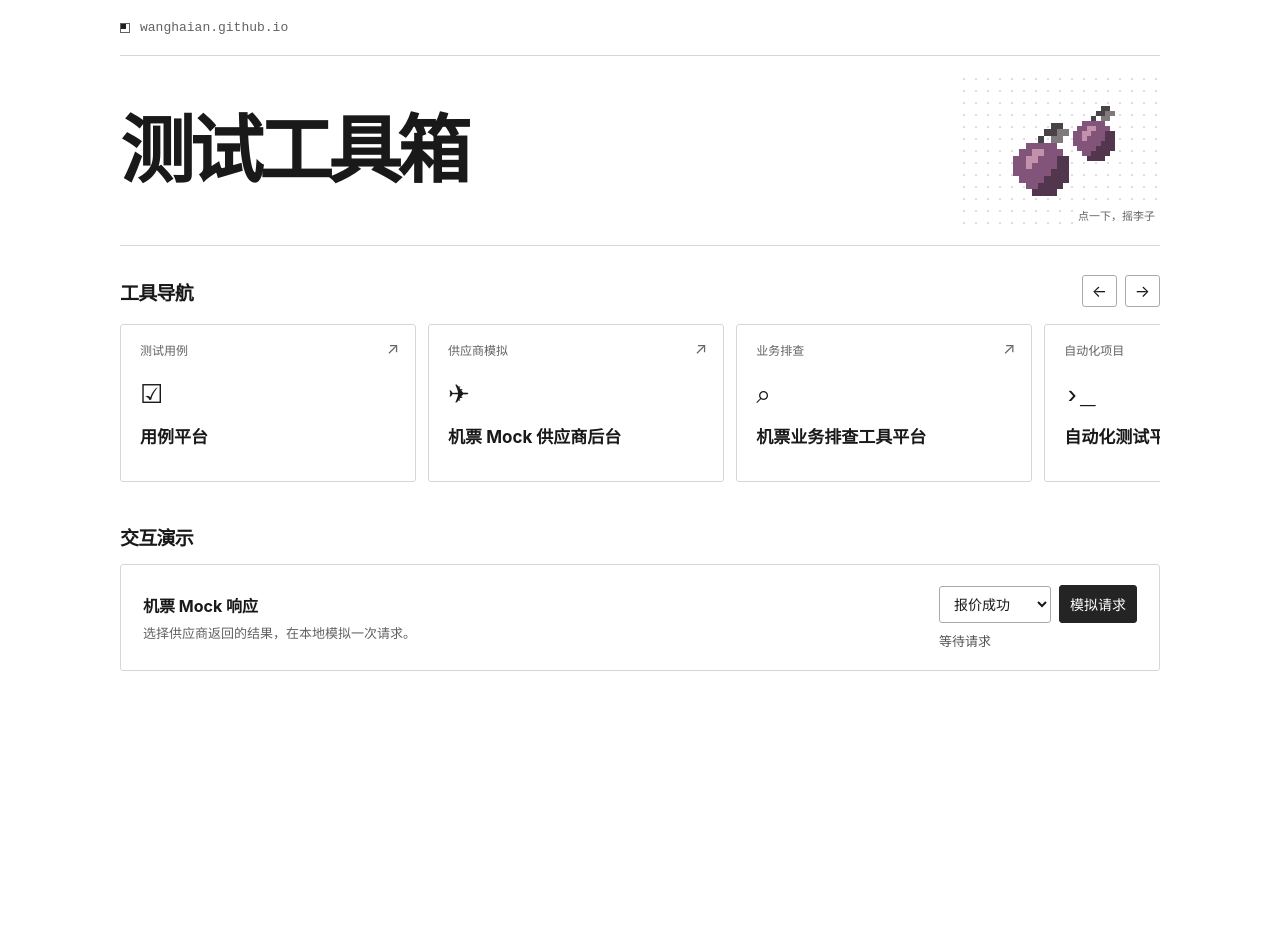
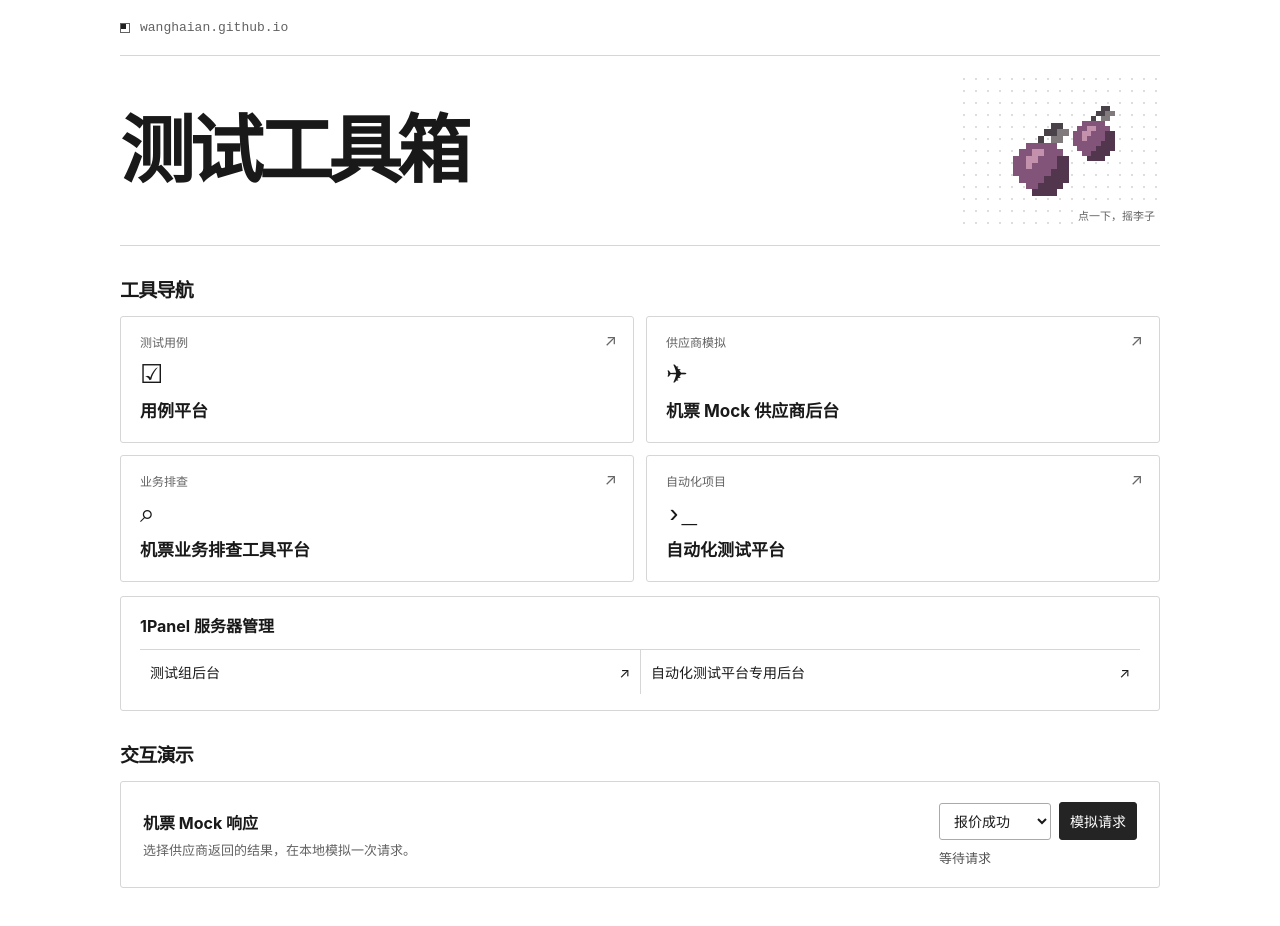
Before and after one commit to wanghaian/wanghaian.github.io, a plain HTML site: page index.html in a window 1280 px wide. Before the commit the page ends 800 px from the top, so only its background shows below. Drawn offline with Linux system fonts and the light colour scheme.

Commit message:
工具导航采用双列布局并合并 1Panel 入口

```diff
--- a/index.html
+++ b/index.html
@@ -1,7 +1,7 @@
 <!doctype html><html lang="zh-CN"><head><meta charset="utf-8"><meta name="viewport" content="width=device-width,initial-scale=1"><title>测试工具箱 · wanghaian</title>
 <style>
 *{box-sizing:border-box} :root{color-scheme:light;--line:#d6d6d6;--gray:#626262;color:#191919;background:white;font:16px Inter,"PingFang SC","Microsoft YaHei",sans-serif}
-body{margin:0}main{max-width:1120px;margin:auto;padding:0 40px 50px}header,.heading,.controls,.demo,.actions{display:flex;align-items:center}.top{display:flex;align-items:center;gap:10px;border-bottom:1px solid var(--line);height:56px;color:var(--gray);font:13px ui-monospace,monospace}.dot{width:10px;height:10px;background:#202020;box-shadow:inset -3px -3px white;border:1px solid}
+body{margin:0}main{max-width:1120px;margin:auto;padding:0 40px 50px}header,.heading,.demo,.actions{display:flex;align-items:center}.top{display:flex;align-items:center;gap:10px;border-bottom:1px solid var(--line);height:56px;color:var(--gray);font:13px ui-monospace,monospace}.dot{width:10px;height:10px;background:#202020;box-shadow:inset -3px -3px white;border:1px solid}
 header{justify-content:space-between;min-height:190px;border-bottom:1px solid var(--line);gap:12px}
 h1{font-size:clamp(35px,6vw,74px);line-height:1.1;letter-spacing:-.065em;margin:0}
 button,select{font:inherit;color:inherit;background:white;border:1px solid #aaa;cursor:pointer;border-radius:3px}
@@ -10,28 +10,34 @@ button:focus-visible,a:focus-visible,select:focus-visible{outline:2px solid blac
 canvas{width:100%;height:100%;image-rendering:pixelated}
 .hint{position:absolute;bottom:0;right:0;background:white;padding:2px 5px;color:var(--gray);font-size:11px}
 .heading{justify-content:space-between;margin:29px 0 14px}h2{font-size:19px;margin:0;letter-spacing:-.04em}
-.controls,.actions{gap:8px}.controls button{width:35px;height:32px}.controls button:disabled{opacity:.35;cursor:default}
-.strip{display:flex;gap:12px;overflow-x:auto;scroll-snap-type:x mandatory;padding:3px 3px 12px;scrollbar-width:thin;scrollbar-color:#c0c0c0 #fafafa}
-.card{position:relative;flex:0 0 calc((100% - 42px)/3.35);min-width:195px;scroll-snap-align:start;display:flex;flex-direction:column;align-items:flex-start;min-height:158px;border:1px solid var(--line);padding:16px 19px 20px;color:inherit;text-decoration:none;border-radius:3px}
-.card:hover,button:not(:disabled):hover{background:#f6f6f6;border-color:#777}.category{font-size:12px;color:var(--gray)}.mark{font:26px/1 ui-monospace,monospace;margin:25px 0 14px}.corner{position:absolute;right:16px;top:13px;color:#666}.card strong{font-size:17px}
+.actions{gap:8px}
+.grid,.panel-links{display:grid;grid-template-columns:repeat(2,minmax(0,1fr));gap:12px}
+.panel{margin-top:14px;border:1px solid var(--line);border-radius:3px;padding:16px 19px}
+.panel h3{margin:0 0 12px;font-size:16px}
+.panel-links{gap:0;border-top:1px solid var(--line)}
+.panel-links a{display:flex;align-items:center;justify-content:space-between;gap:8px;min-height:44px;padding:10px;color:inherit;text-decoration:none;font-size:14px}
+.panel-links a+a{border-left:1px solid var(--line)}
+.panel-links a:hover{background:#f6f6f6}
+.card{position:relative;min-width:0;display:flex;flex-direction:column;align-items:flex-start;min-height:120px;border:1px solid var(--line);padding:16px 19px 20px;color:inherit;text-decoration:none;border-radius:3px}
+.card:hover,button:not(:disabled):hover{background:#f6f6f6;border-color:#777}.category{font-size:12px;color:var(--gray)}.mark{font:26px/1 ui-monospace,monospace;margin:13px 0 8px}.corner{position:absolute;right:16px;top:13px;color:#666}.card strong{font-size:17px;overflow-wrap:anywhere}
 .demo{border:1px solid var(--line);padding:20px 22px;gap:22px;justify-content:space-between;border-radius:3px}.demo h3{font-size:16px;margin:0 0 6px}.demo p{margin:0;font-size:13px;color:var(--gray)}.actions{flex-wrap:wrap}select,.run{padding:8px 10px;font-size:14px}.run{background:#242424;color:white;border-color:#242424}.actions .run:hover{background:#454545}output{display:block;margin-top:8px;font:13px ui-monospace,monospace;color:#555;min-height:16px}
-@media(max-width:680px){main{padding:0 18px 32px}.top{height:44px}header{min-height:156px}.orchard{width:120px;height:110px}.card{flex-basis:76%;min-height:145px}.demo{align-items:flex-start;flex-direction:column;gap:16px}.heading{margin-top:22px}}
+@media(max-width:680px){main{padding:0 18px 32px}.top{height:44px}header{min-height:156px}.orchard{width:120px;height:110px}.card{min-height:125px;padding:14px}.demo{align-items:flex-start;flex-direction:column;gap:16px}.heading{margin-top:22px}}
 </style></head><body><main>
 <div class="top"><span class="dot" aria-hidden="true"></span>wanghaian.github.io</div>
 <header><h1>测试工具箱</h1><button class="orchard" aria-label="摇落像素李子"><canvas width="120" height="88" aria-hidden="true"></canvas><span class="hint">点一下，摇李子</span></button></header>
-<section><div class="heading"><h2>工具导航</h2><div class="controls"><button id="prev" aria-label="向前滚动卡片">←</button><button id="next" aria-label="向后滚动卡片">→</button></div></div><nav class="strip" aria-label="测试工具"><a class="card" href="http://47.107.92.182/dashboard"><span class="category">测试用例</span><span class="mark" aria-hidden="true">☑</span><strong>用例平台</strong><span class="corner" aria-hidden="true">↗</span></a>
+<section><div class="heading"><h2>工具导航</h2></div><nav class="grid" aria-label="测试工具"><a class="card" href="http://47.107.92.182/dashboard"><span class="category">测试用例</span><span class="mark" aria-hidden="true">☑</span><strong>用例平台</strong><span class="corner" aria-hidden="true">↗</span></a>
 <a class="card" href="http://47.107.92.182:8080/#overview"><span class="category">供应商模拟</span><span class="mark" aria-hidden="true">✈</span><strong>机票 Mock 供应商后台</strong><span class="corner" aria-hidden="true">↗</span></a>
 <a class="card" href="http://47.107.92.182:8058/"><span class="category">业务排查</span><span class="mark" aria-hidden="true">⌕</span><strong>机票业务排查工具平台</strong><span class="corner" aria-hidden="true">↗</span></a>
 <a class="card" href="http://47.112.31.9:3000/projects"><span class="category">自动化项目</span><span class="mark" aria-hidden="true">›_</span><strong>自动化测试平台</strong><span class="corner" aria-hidden="true">↗</span></a>
-<a class="card" href="http://47.107.92.182:28680/"><span class="category">服务器管理</span><span class="mark" aria-hidden="true">▤</span><strong>测试组 1Panel 后台</strong><span class="corner" aria-hidden="true">↗</span></a>
-<a class="card" href="http://47.112.31.9:28680/69b3a08dcb"><span class="category">服务器管理</span><span class="mark" aria-hidden="true">▤</span><strong>自动化测试平台专用 1Panel 后台</strong><span class="corner" aria-hidden="true">↗</span></a></nav></section>
+</nav>
+<div class="panel"><h3 id="panel-heading">1Panel 服务器管理</h3>
+<nav class="panel-links" aria-labelledby="panel-heading">
+<a href="http://47.107.92.182:28680/">测试组后台 <span aria-hidden="true">↗</span></a>
+<a href="http://47.112.31.9:28680/69b3a08dcb">自动化测试平台专用后台 <span aria-hidden="true">↗</span></a>
+</nav></div></section>
 <section><div class="heading"><h2>交互演示</h2></div><div class="demo"><div><h3>机票 Mock 响应</h3><p>选择供应商返回的结果，在本地模拟一次请求。</p></div><div><div class="actions"><select aria-label="模拟结果"><option>报价成功</option><option>无可售舱位</option><option>供应商超时</option></select><button class="run">模拟请求</button></div><output aria-live="polite">等待请求</output></div></div></section>
 </main><script>
-const strip=document.querySelector('.strip'), prev=document.querySelector('#prev'), next=document.querySelector('#next');
 const reduced=matchMedia('(prefers-reduced-motion: reduce)');
-function update(){prev.disabled=strip.scrollLeft<2;next.disabled=strip.scrollLeft+strip.clientWidth>=strip.scrollWidth-2}
-function move(direction){strip.scrollBy({left:direction*(strip.children[1].offsetLeft-strip.children[0].offsetLeft),behavior:reduced.matches?'instant':'smooth'})}
-prev.onclick=()=>move(-1);next.onclick=()=>move(1);strip.addEventListener('scroll',update);new ResizeObserver(update).observe(strip);update();
 const run=document.querySelector('.run'),out=document.querySelector('output'),select=document.querySelector('select');
 run.onclick=()=>{const results=['200 · 已返回模拟报价 CNY 680','200 · 当前航班无可售舱位','504 · 供应商响应超时'];const result=results[select.selectedIndex];run.disabled=true;select.disabled=true;out.textContent='请求中…';setTimeout(()=>{out.textContent=result;run.disabled=false;select.disabled=false},480)};
 const canvas=document.querySelector('canvas'),ctx=canvas.getContext('2d');
```
